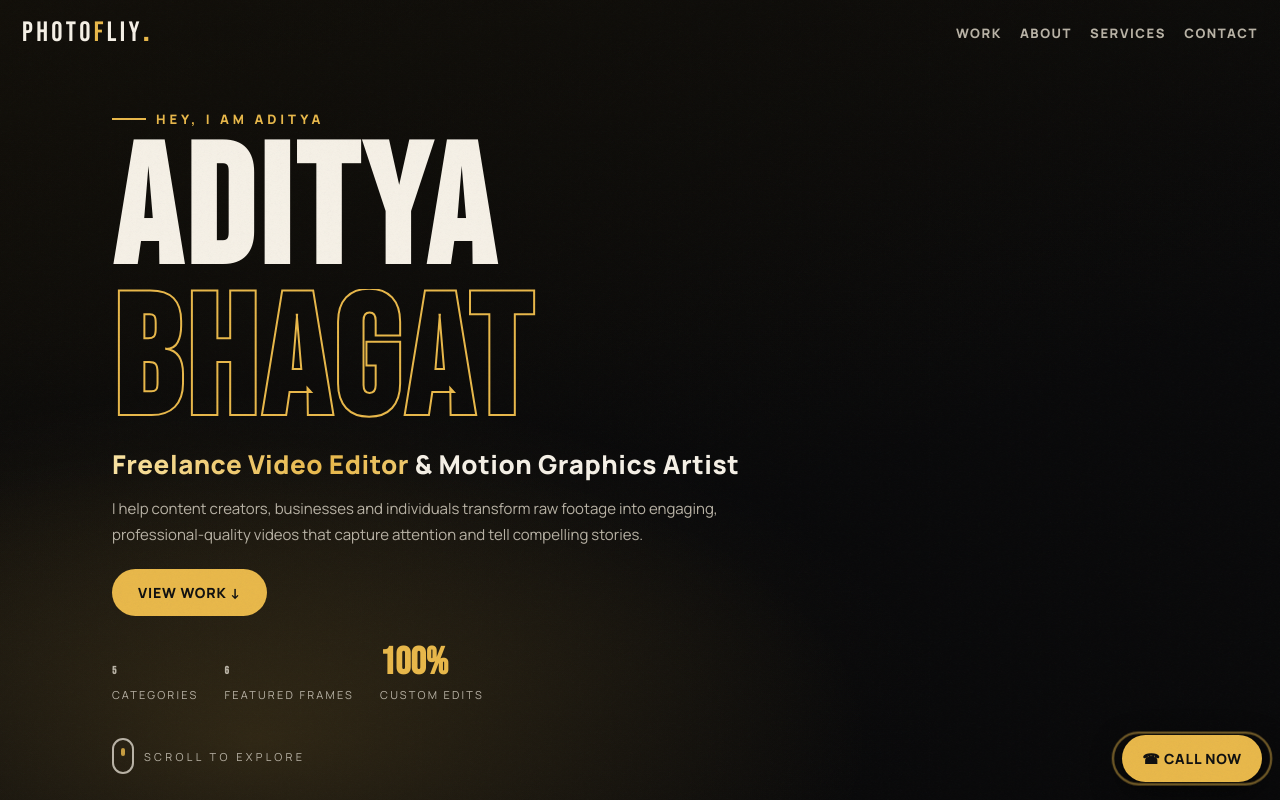
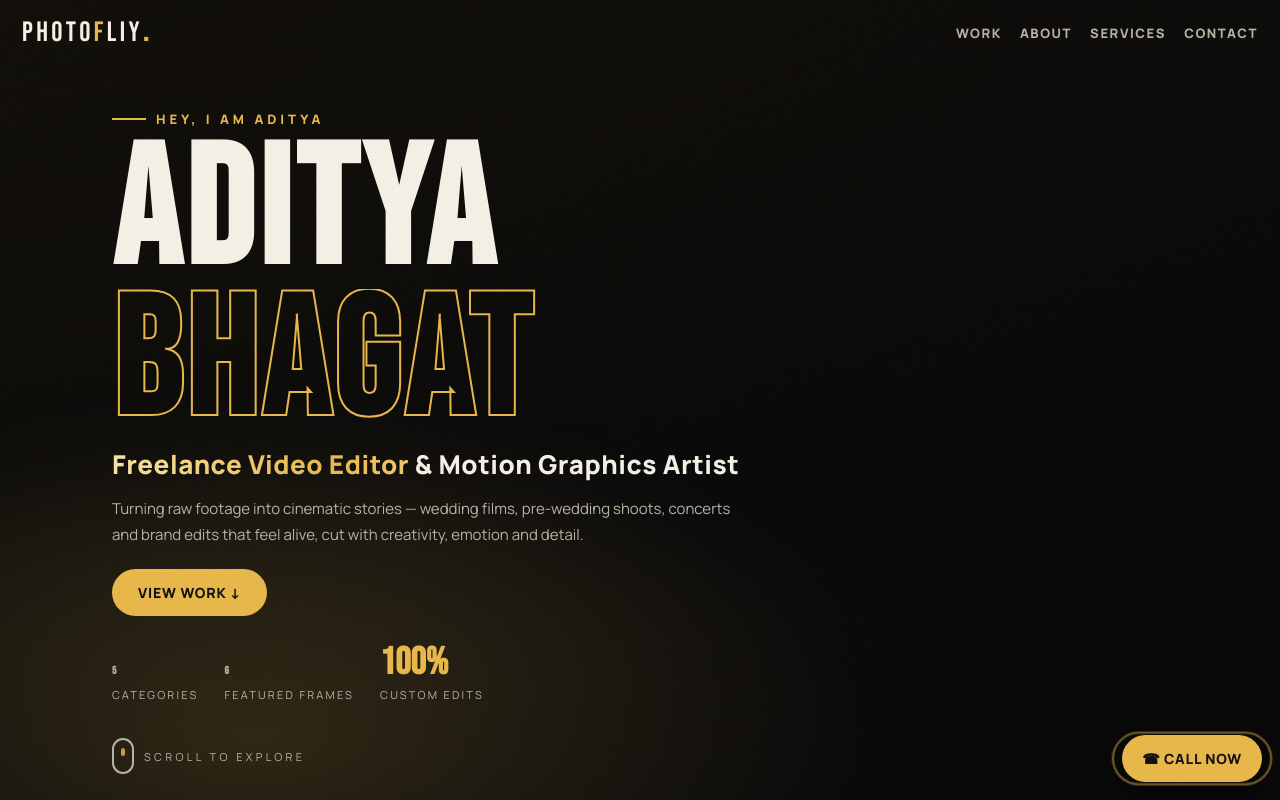
Before and after one commit to himdyaa/photofliy, a plain HTML site: page index.html in a window 1280 px wide. Shown: the top 800 px of the page. Drawn offline with Linux system fonts and the light colour scheme.

Commit message:
Update hero banner introduction paragraph

```diff
--- a/index.html
+++ b/index.html
@@ -161,7 +161,7 @@ footer p{color:var(--mut);margin:12px 0 22px;font-size:14px}
     <div class="eyebrow">Hey, I am Aditya</div>
     <h1><span class="row"><span>ADITYA</span></span><span class="row"><span>BHAGAT</span></span></h1>
     <div class="hero-role"><span class="grad">Freelance Video Editor</span> &amp; Motion Graphics Artist</div>
-    <p id="heroText">I help content creators, businesses and individuals transform raw footage into engaging, professional-quality videos that capture attention and tell compelling stories.</p>
+    <p id="heroText">Turning raw footage into cinematic stories — wedding films, pre-wedding shoots, concerts and brand edits that feel alive, cut with creativity, emotion and detail.</p>
     <div class="cta-row">
       <a class="btn btn-gold" href="#work">VIEW WORK ↓</a>
       <a class="btn btn-line" id="instaBtn" href="#" target="_blank" rel="noopener">INSTAGRAM ↗</a>
```
